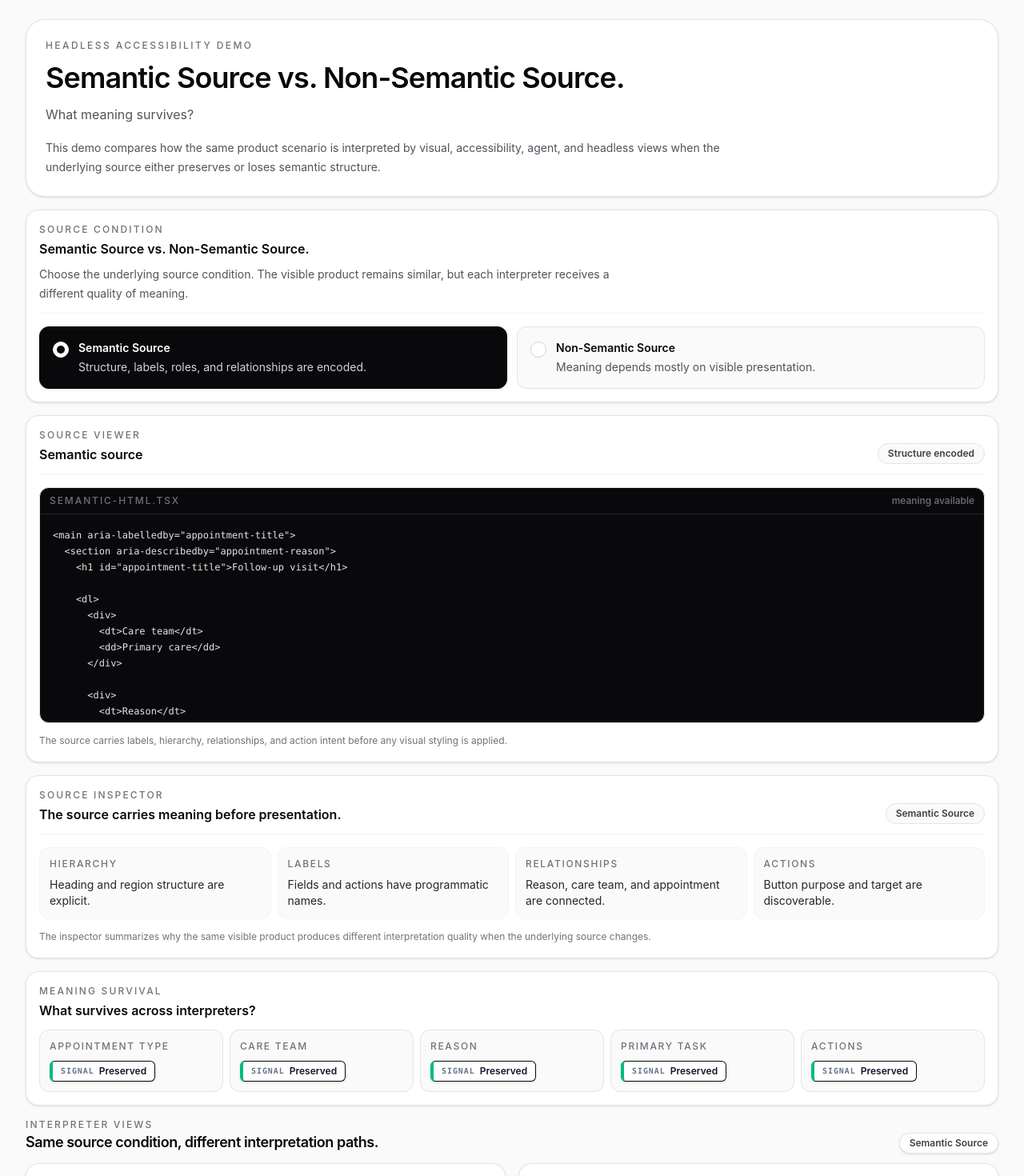
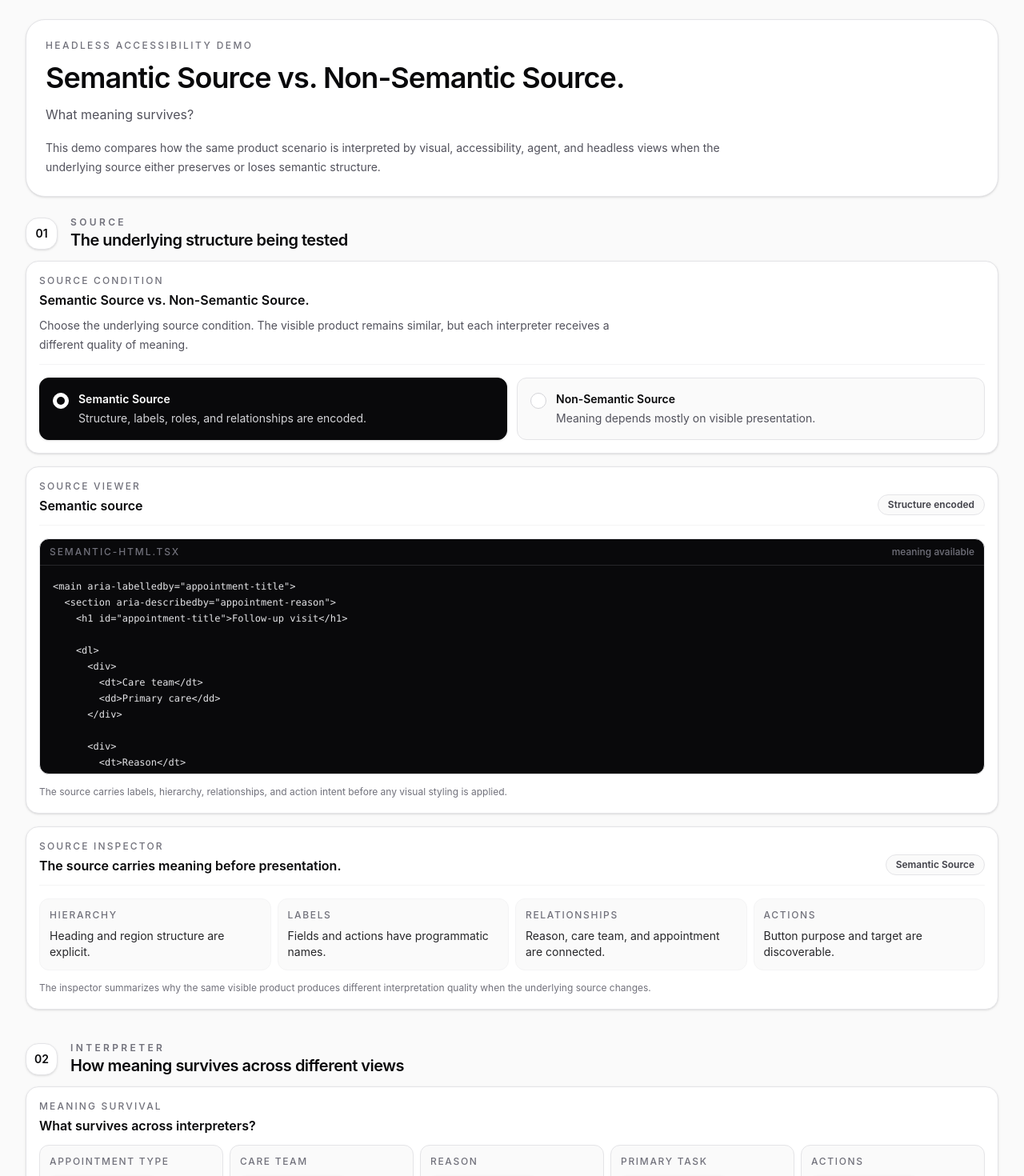
Before and after one commit to j-hargrove/headless-accessibility-demo, a Next.js app: page / in a window 1280 px wide. Shown: the top 1470 px of the page at 80% size. Built offline with nearby package versions, Linux system fonts and the light colour scheme.

Commit message:
Finalize headless accessibility demo

```diff
--- a/app/components/ProjectSources.tsx
+++ b/app/components/ProjectSources.tsx
@@ -41,6 +41,12 @@ const sources = [
       "The living HTML specification that defines the semantic foundation of web documents and applications.",
     href: "https://html.spec.whatwg.org/",
   },
+  {
+    label: "web.dev — The Accessibility Tree",
+    description:
+      "Explains how browsers transform the DOM into an accessibility tree: a semantic representation assistive technologies can interpret.",
+    href: "https://web.dev/articles/the-accessibility-tree",
+  },
 ];
 
 export default function ProjectSources() {
--- a/app/page.tsx
+++ b/app/page.tsx
@@ -49,6 +49,23 @@ export default function Home() {
             </p>
           </header>
 
+          <section className="mt-2">
+            <div className="mb-3 flex items-center gap-4">
+              <div className="flex h-10 w-10 items-center justify-center rounded-2xl border border-zinc-200 bg-white text-sm font-semibold text-zinc-950 shadow-sm">
+                01
+              </div>
+
+              <div>
+                <p className="text-xs font-semibold uppercase tracking-[0.28em] text-zinc-500">
+                  Source
+                </p>
+                <h2 className="text-xl font-semibold tracking-tight text-zinc-950">
+                  The underlying structure being tested
+                </h2>
+              </div>
+            </div>
+
+            <div className="flex flex-col gap-4">
               <SourceLayer
                 selectedMode={selectedMode}
                 sourceMode={selectedMode}
@@ -71,7 +88,26 @@ export default function Home() {
                 sourceMode={selectedMode}
                 mode={selectedMode}
               />
+            </div>
+          </section>
 
+          <section className="mt-6">
+            <div className="mb-3 flex items-center gap-4">
+              <div className="flex h-10 w-10 items-center justify-center rounded-2xl border border-zinc-200 bg-white text-sm font-semibold text-zinc-950 shadow-sm">
+                02
+              </div>
+
+              <div>
+                <p className="text-xs font-semibold uppercase tracking-[0.28em] text-zinc-500">
+                  Interpreter
+                </p>
+                <h2 className="text-xl font-semibold tracking-tight text-zinc-950">
+                  How meaning survives across different views
+                </h2>
+              </div>
+            </div>
+
+            <div className="flex flex-col gap-4">
               <SurvivalStrip sourceMode={selectedMode} mode={selectedMode} />
 
               <InterpreterViewGrid
@@ -80,6 +116,8 @@ export default function Home() {
                 sourceMode={selectedMode}
               />
             </div>
+          </section>
+        </div>
 
         <ProjectSources />
       </main>
```
Lines whose indentation alone changed are shown as unchanged.
